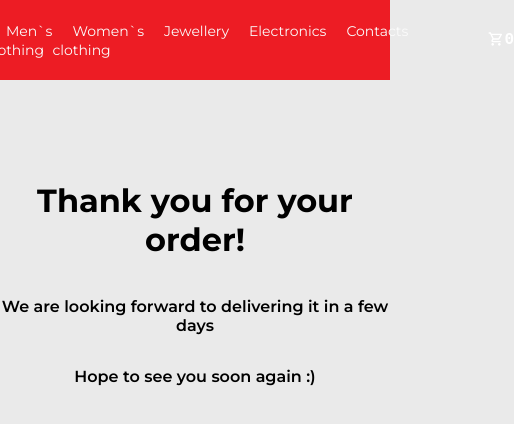
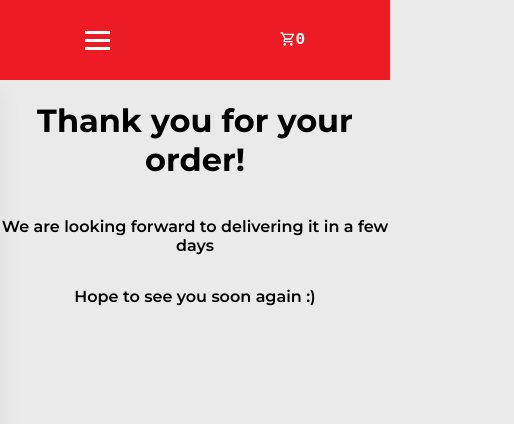
Before and after one commit to Sergii-Osedchuk/store, a React (Create React App) app: page /final in a window 390 px wide. Shown: the top 424 px of the page, 514 px wide, since content can reach past the window. Built offline with nearby package versions, Linux system fonts and the light colour scheme.

Commit message:
add burger menu to mobile version

```diff
--- a/src/components/CustomMap.module.css
+++ b/src/components/CustomMap.module.css
@@ -1,5 +1,6 @@
 .container {
   display: flex;
+  margin-top: 2rem;
   height: 500px;
   margin-left: 260px;
   justify-content: center;
@@ -7,7 +8,7 @@
 }
 
 .addressContainer {
-  margin-top: 40px;
+  margin-top: 2rem;
   padding-left: 30px;
 }
 
--- a/src/components/Filter.module.css
+++ b/src/components/Filter.module.css
@@ -1,5 +1,5 @@
 .wraper {
-  margin-top: 20px;
+  margin-top: 7rem;
   display: flex;
   justify-content: center;
 }
--- a/src/components/Header.jsx
+++ b/src/components/Header.jsx
@@ -1,16 +1,25 @@
 import { NavLink } from "react-router-dom";
+import { useState } from "react";
 import styles from './Header.module.css';
 import Cart from "./Cart";
 import { MdOutlineShoppingCart } from "react-icons/md";
 
 const Header = ({items, onIncrement, onDecrement, onDelete, showCart, onCartHandler}) => {
+  const [showMenu, setShowMenu] = useState(false);
+
+  const handleClick = () => {
+    setShowMenu(!showMenu);
+  }
 
   return (
-    <header>
-      <div>
-        <nav>
-          <div>
-            <ul className={styles.list}>
+    <header className={styles.header}>
+      <nav className={`${styles.nav} ${showMenu && styles.active}`}>
+        <div className={`${styles.hamburger} ${showMenu && styles.active}`} onClick={handleClick}>
+          <span className={styles.bar}></span>
+          <span className={styles.bar}></span>
+          <span className={styles.bar}></span>
+        </div>
+        <ul className={`${styles.list} ${showMenu && styles.active}`} onClick={handleClick} >
           <li>
             <NavLink to='/' className={({isActive}) =>
               isActive ? styles.active : undefined}>Our vibe</NavLink>
@@ -40,14 +49,12 @@ const Header = ({items, onIncrement, onDecrement, onDelete, showCart, onCartHand
               isActive ? styles.active : undefined}>Contacts</NavLink>
           </li>
         </ul>
-          </div>
         <div className={styles.cart}>
           <MdOutlineShoppingCart onClick={onCartHandler} className={styles.icon} />
           <div onClick = {onCartHandler} className={styles.length}>{items.length}</div>
         </div>
       </nav>
       {showCart && items.length > 0 && <Cart items={items} onIncrement={onIncrement} onDecrement={onDecrement} onDelete={onDelete} onCartHandler={onCartHandler}/>}
-      </div>
     </header>
   )
 }
--- a/src/components/Header.module.css
+++ b/src/components/Header.module.css
@@ -1,15 +1,17 @@
-header {
+.header {
+  margin-bottom: 5rem;
+  /* width: 100%; */
+}
+
+.nav {
+  display: flex;
+  align-items: center;
+  justify-content: space-evenly;
   background-color: #ed1c24;
   height: 80px;
-  display: flex;
-  align-items: center;
-  justify-content: center;
-}
-
-nav {
-  display: flex;
-  justify-content: space-between;
-  align-items: center;
+  position: fixed;
+  width: 100%;
+  top: 0;
 }
 
 .list {
@@ -22,7 +24,7 @@ nav {
 
 .list a{
   text-decoration: none;
-  padding-left: 20px;
+  padding-left: 1rem;
   font-size: 14px;
   color: #fbfbfb;
 }
@@ -39,12 +41,85 @@ nav {
   font-weight: 600;
 }
 
+.icon {
+  color: white;
+  cursor: pointer;
+}
+
 .cart {
   display: flex;
 }
 
-.icon {
-  color: white;
-  cursor: pointer;
-  padding-left: 5rem;
+.hamburger {
+  display: none;
 }
+
+.bar {
+  display: block;
+  width: 25px;
+  height: 3px;
+  margin: 5px auto;
+  -webkit-transition: all 0.3s ease-in-out;
+  transition: all 0.3s ease-in-out;
+  background-color: white;
+}
+
+@media only screen and (max-width: 780px) {
+  .nav {
+    justify-content: space-around;
+  }
+
+  .nav.active {
+    position: fixed;
+    width: 100%;
+    top:0;
+    z-index: 100000;
+  }
+  .list {
+    position: fixed;
+    left: -100%;
+    top: 5rem;
+    flex-direction: column;
+    background-color: #fff;
+    width: 100%;
+    border-radius: 10px;
+    text-align: center;
+    transition: 0.3s;
+    box-shadow: 0 10px 27px rgba(0, 0, 0, 0.05);
+  }
+
+  .list.active {
+    display: flex;
+    left: 0;
+    position: fixed;
+    width: 26rem;
+    height: 100%;
+  }
+
+  .list li {
+    margin: 2rem 7rem;
+  }
+
+  .list li a{
+    color: #ed1c24;
+    font-size: 16px;
+    font-weight: 600;
+  }
+
+  .hamburger {
+    display: block;
+    cursor: pointer;
+  }
+
+  .hamburger.active .bar:nth-child(2) {
+    opacity: 0;
+  }
+
+  .hamburger.active .bar:nth-child(1) {
+      transform: translateY(8px) rotate(45deg);
+  }
+
+  .hamburger.active .bar:nth-child(3) {
+      transform: translateY(-8px) rotate(-45deg);
+  }
+}
--- a/src/components/Loader.module.css
+++ b/src/components/Loader.module.css
@@ -6,5 +6,5 @@
 }
 
 .title p{
-  margin-top: 3em;;
+  margin-top: 7em;;
 }
--- a/src/pages/ProductDetail.module.css
+++ b/src/pages/ProductDetail.module.css
@@ -1,7 +1,7 @@
 .wraper {
   width: 100vh;
   margin: auto;
-  margin-top: 50px;
+  margin-top: 7rem;
   margin-bottom: 50px;
   border: 1px solid #bbbbbb;
   border-radius: 5px;
--- a/src/pages/Slider.module.css
+++ b/src/pages/Slider.module.css
@@ -1,5 +1,5 @@
 .image {
-  width: 100%;
+  width: 100vw;
   height: 90vh;
   object-fit: cover;
   object-position: center;
@@ -7,6 +7,7 @@
   margin-right: auto;
   user-select: none;
   padding: 0;
+  /* top: 40px; */
 }
 
 .moto {
```
Lines whose indentation alone changed are shown as unchanged.
